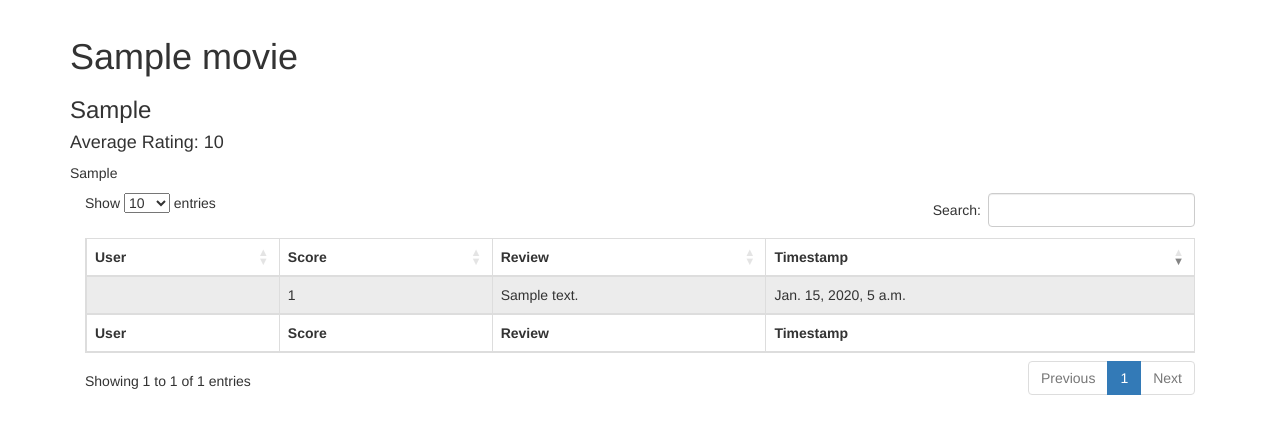
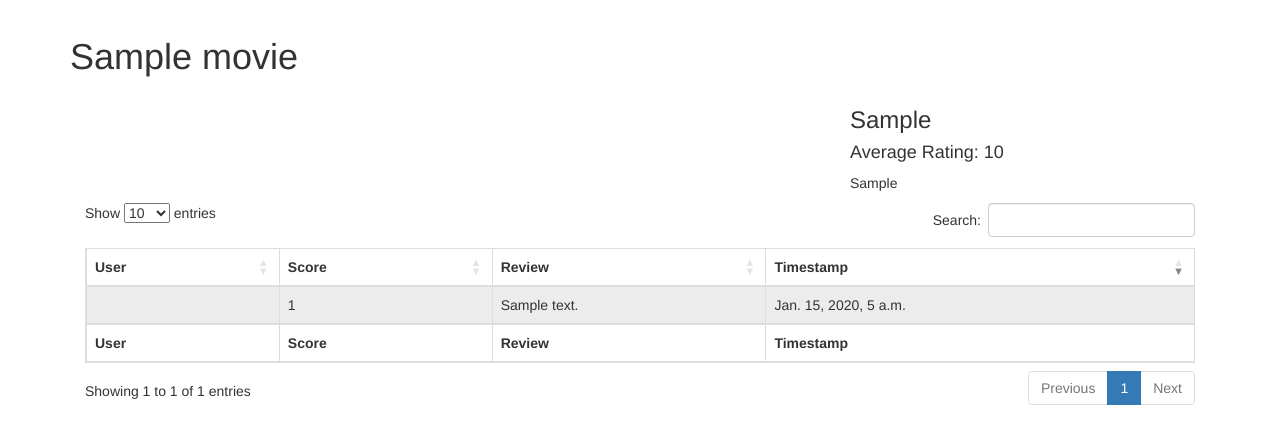
Before and after one commit to ArtyomMinsk/movies, a Django app: template movieratings/movies/templates/movies/movie_detail.html in a window 1280 px wide. Shown: the part 83-527 px from the top of the page. Run offline with Django 3.2, Linux system fonts and the light colour scheme; tables that the repository leaves empty hold one stand-in row (values such as "Sample post"); the template is opened without the code that fills it: values that come from a table or form of the project are taken from there, most other values are stand-ins (such as "Sample title", 1, 10 or a date in 2020); parts of the project's set-up code (start-up, migrations or seed data) failed here and were passed over; some libraries are stand-ins or nearby versions.

Commit message:
Changed layout on movie_view, trailer and reviews are side by side

```diff
--- a/movieratings/movies/templates/movies/movie_detail.html
+++ b/movieratings/movies/templates/movies/movie_detail.html
@@ -7,9 +7,13 @@
 
 {% block body %}
 <h1>{{ movie.title }}</h1>
+<div class="row">
+  <div class="col-md-8">
     {% if search != None %}
     <object style="height: 390px; width: 640px"><param name="movie"><param name="allowFullScreen" value="true"><param name="allowScriptAccess" value="always"><embed src="http://www.youtube.com/v/{{ search }}" allowfullscreen="true" allowScriptAccess="always" width="640" height="390"></object>
     {% endif %}
+  </div>
+  <div class="col-md-4">
     <h3>{{ movie.genre }}</h3>
     <h4>Average Rating: {{ average_score }}</h4>
     <p> {{ user_display }}</p>
@@ -28,10 +32,12 @@
         </tr>
         </table>
 
-    <input type="submit" class="btn btn-secondary" value="Submit Rating" />
+        <input type="submit" class="btn btn-primary" value="Submit Rating" />
         <input type="hidden" name="next" value="{{ next }}" />
         </form>
     {% endif %}
+  </div>
+</div>
 
     <div class="container-fluid">
         <table id="movies_table" class="table table-striped table-bordered" cellspacing="0" width="100%">
```
Lines whose indentation alone changed are shown as unchanged.
